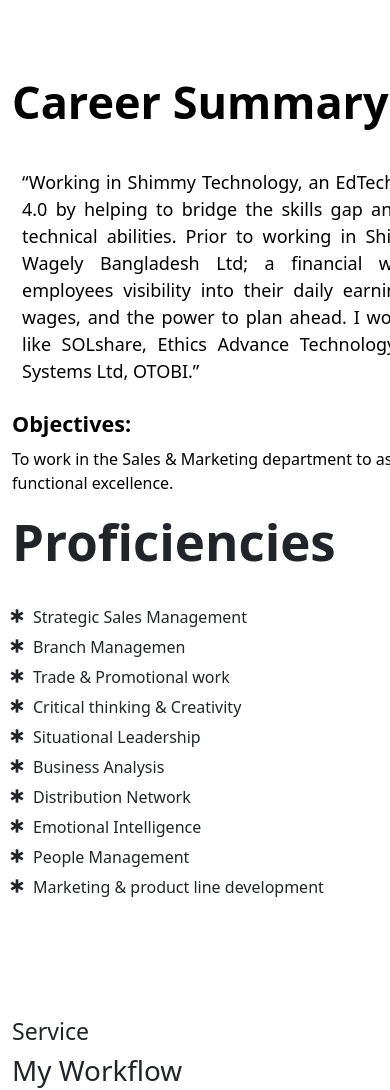
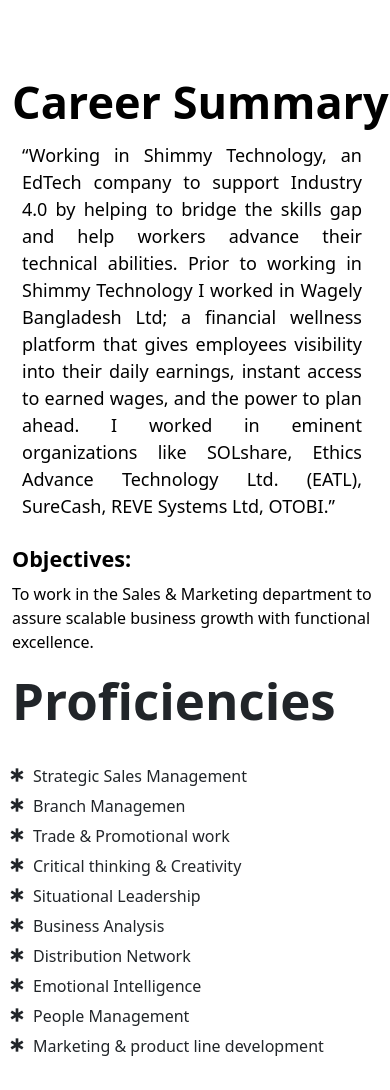
Before and after one commit to NoyonIslam108/demo, a plain HTML site: page index.html in a window 390 px wide. Shown: the part 940-2030 px from the top of the page. Drawn offline with nearby package versions, Linux system fonts and the light colour scheme.

Commit message:
version 1.1.0.23

```diff
--- a/style.css
+++ b/style.css
@@ -122,7 +122,11 @@
     }
     .Objectss{
         padding: 10px;
-        margin-top: -40px;
+        margin-top: -5px !important;
+        width: 360px;
+    }
+    .about-test-to p{
+        width: 360px;
     }
 
 
```
Also changed, not shown: index.html (+1 -1 lines).
